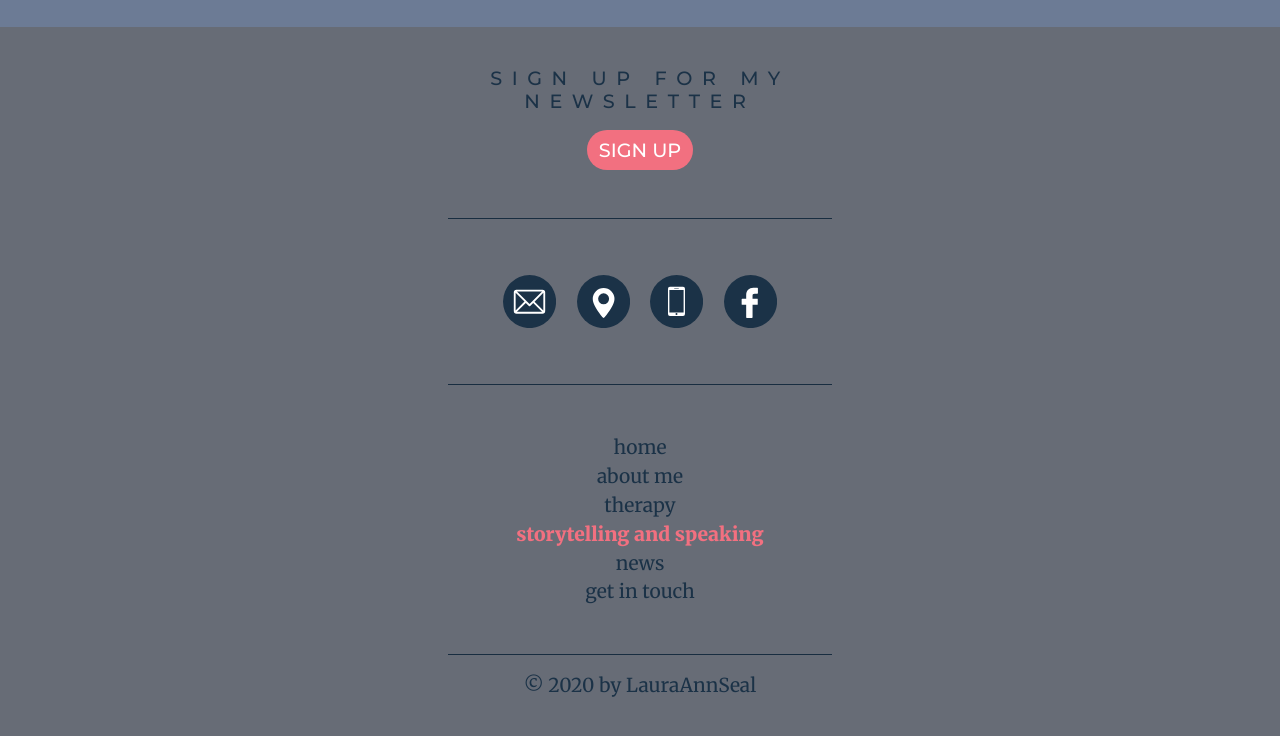
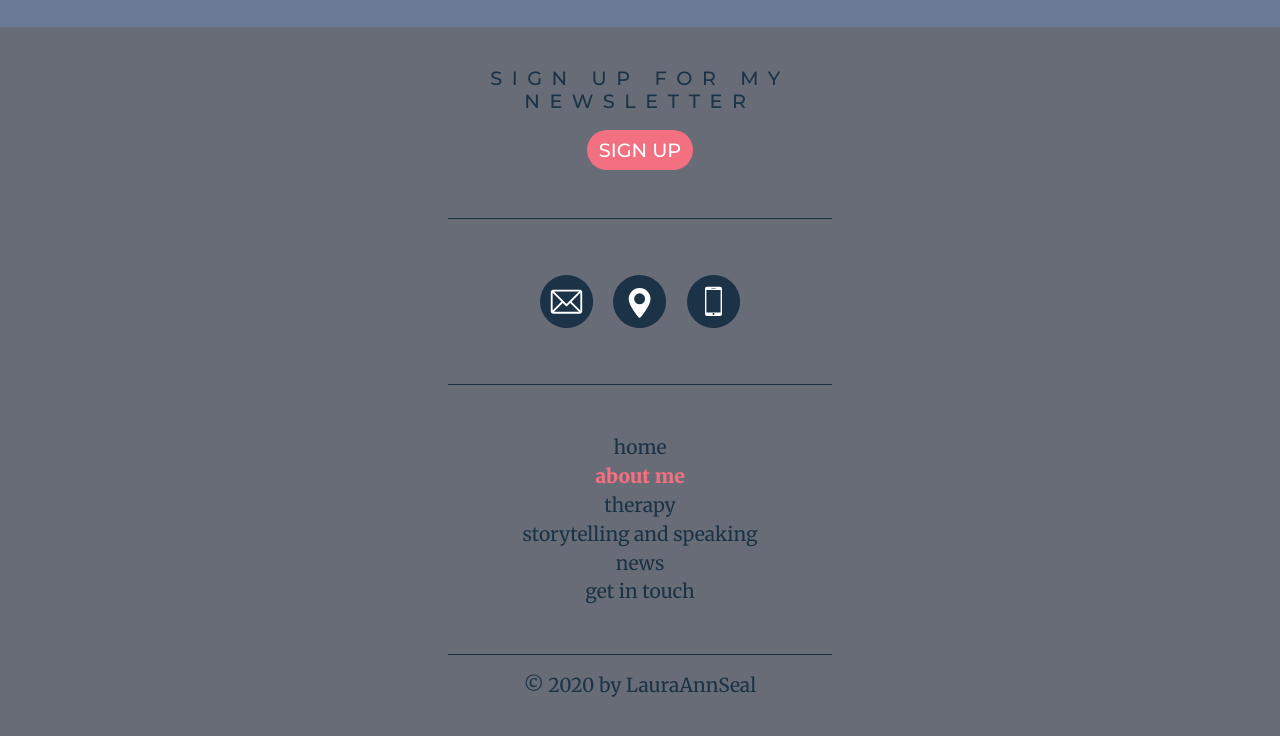
Before and after one commit to Littl3S3al/PaulBrowde, a plain HTML site: page storytelling.html in a window 1280 px wide. Shown: the part 2139-2875 px from the top of the page. Drawn offline with nearby package versions, Linux system fonts and the light colour scheme.

Commit message:
changed footer

```diff
--- a/scripts/navbar.js
+++ b/scripts/navbar.js
@@ -77,23 +77,3 @@ menuList.forEach(link => {
         };
     })
 });
-
-
-
-const emailIcon = document.querySelector("body > div.footer.grey.p-5.text-center > div.row.text-center.my-5 > div > div.col-xs-3.p-2.icon.email.d-inline-block");
-const locationIcon = document.querySelector("body > div.footer.grey.p-5.text-center > div.row.text-center.my-5 > div > div.col-xs-3.p-2.icon.location.d-inline-block")
-const phoneIcon = document.querySelector("body > div.footer.grey.p-5.text-center > div.row.text-center.my-5 > div > div.col-xs-3.p-2.icon.phone.d-inline-block")
-const facebookIcon = document.querySelector("body > div.footer.grey.p-5.text-center > div.row.text-center.my-5 > div > div.col-xs-3.p-2.icon.facebook.d-inline-block");
-
-emailIcon.addEventListener('click', () => {
-    window.open("mailto:pbrowde@mac.com", '_blank');
-});
-locationIcon.addEventListener('click', () => {
-    window.open("https://www.google.com/maps?ll=40.800375,-73.9719&z=17&t=m&hl=en&gl=ZA&mapclient=embed&q=865+West+End+Ave+New+York,+NY+10025+USA", '_blank');
-});
-phoneIcon.addEventListener('click', () => {
-    window.open('tel:212-678-0221')
-});
-facebookIcon.addEventListener('click', () => {
-    window.open('https://www.facebook.com/Paul-Browde-MD-1265896523584920/?ref=your_pages', '_blank')
-})
--- a/storytelling.html
+++ b/storytelling.html
@@ -332,18 +332,21 @@
         <!-- icons -->
         <div class="row text-center my-5">
             <div class="col-12 mx-auto">
+                <a href="mailto:info@paulbrowde.com" target="_blank">
                     <div class="col-xs-3 p-2 icon email d-inline-block">
                         <svg xmlns="http://www.w3.org/2000/svg" viewBox="0 0 124 124"><defs><style>.iconBG{fill:#1b3247;}.iconFill{fill:#fff;}</style></defs><title>email</title><g id="Layer_2" data-name="Layer 2"><g id="Layer_2-2" data-name="Layer 2"><circle class="iconBG" cx="62" cy="62" r="62"/><path class="iconFill" d="M92.06,34.34H31.65a6.45,6.45,0,0,0-6.44,6.44v43a6.45,6.45,0,0,0,6.44,6.44H92.06a6.45,6.45,0,0,0,6.44-6.44V40.78A6.46,6.46,0,0,0,92.06,34.34Zm-.89,4.3L62,67.82,32.56,38.64ZM29.5,82.84V41.65L50.18,62.16Zm3,3,20.69-20.7,7.26,7.19a2.15,2.15,0,0,0,3,0l7.07-7.07L91.17,85.88Zm61.67-3L73.62,62.26,94.21,41.67Z"/></g></g></svg>
                     </div>
+                </a>
+                <a href="https://www.google.com/maps/place/865+West+End+Ave,+New+York,+NY+10025,+USA/@40.7994222,-73.9713022,18.03z/data=!4m5!3m4!1s0x89c2f6258e6c0fd3:0xbc337a053817079f!8m2!3d40.7994084!4d-73.9705371" target="_blank">
                     <div class="col-xs-3 p-2 icon location d-inline-block">
                         <svg xmlns="http://www.w3.org/2000/svg" viewBox="0 0 124 124"><defs><style>.iconBG{fill:#1b3247;}.iconFill{fill:#fff;}</style></defs><title>location</title><g id="Layer_2" data-name="Layer 2"><g id="Layer_2-2" data-name="Layer 2"><circle class="iconBG" cx="62" cy="62" r="62"/><path class="iconFill" d="M62.14,30.22A25.39,25.39,0,0,0,36.78,55.58c0,17.35,22.69,42.83,23.66,43.91a2.29,2.29,0,0,0,3.4,0c1-1.08,23.66-26.56,23.66-43.91A25.39,25.39,0,0,0,62.14,30.22Zm0,38.12A12.76,12.76,0,1,1,74.9,55.58,12.77,12.77,0,0,1,62.14,68.34Z"/></g></g></svg>
                     </div>
+                </a>
+                <a href="tel:212-678-0221">
                     <div class="col-xs-3 p-2 icon phone d-inline-block">
                         <svg xmlns="http://www.w3.org/2000/svg" viewBox="0 0 124 124"><defs><style>.iconBG{fill:#1b3247;}.iconFill{fill:#fff;}</style></defs><title>phone</title><g id="Layer_2" data-name="Layer 2"><g id="Layer_2-2" data-name="Layer 2"><circle class="iconBG" cx="62" cy="62" r="62"/><path class="iconFill" d="M77.08,27.67H46.65A4.62,4.62,0,0,0,42,32.28v59a4.63,4.63,0,0,0,4.61,4.62H77.08a4.62,4.62,0,0,0,4.61-4.61v-59A4.62,4.62,0,0,0,77.08,27.67ZM57,31h9.73a.56.56,0,0,1,0,1.12H57A.56.56,0,0,1,57,31Zm4.87,62.63a2.31,2.31,0,1,1,2.3-2.31A2.3,2.3,0,0,1,61.87,93.62Zm16.61-6.23H45.25V35H78.48Z"/></g></g></svg>
                     </div>
-                <div class="col-xs-3 p-2 icon facebook d-inline-block">
-                    <svg xmlns="http://www.w3.org/2000/svg" viewBox="0 0 124 124"><defs><style>.iconBG{fill:#1b3247;}.iconFill{fill:#fff;}</style></defs><title>facebook</title><g id="Layer_2" data-name="Layer 2"><g id="Layer_2-2" data-name="Layer 2"><circle class="iconBG" cx="62" cy="62" r="62"/><path class="iconFill" d="M77.78,29.94H68.66c-10.24,0-16.86,6.79-16.86,17.3v8H42.64a1.43,1.43,0,0,0-1.44,1.43V68.2a1.43,1.43,0,0,0,1.44,1.43H51.8V98.8a1.43,1.43,0,0,0,1.44,1.43h12a1.43,1.43,0,0,0,1.43-1.43V69.63H77.35a1.43,1.43,0,0,0,1.43-1.43V56.64a1.47,1.47,0,0,0-.42-1,1.45,1.45,0,0,0-1-.42H66.63V48.44c0-3.25.77-4.9,5-4.9h6.14a1.43,1.43,0,0,0,1.43-1.43V31.38A1.43,1.43,0,0,0,77.78,29.94Z"/></g></g></svg>
-                </div>
+                </a>
             </div>
         </div>
         <!-- line -->
@@ -353,9 +356,9 @@
         <!-- links -->
         <div class="text-center footer-links my-5">
             <a href="index.html">home</a><br>
-            <a href="about">about me</a><br>
+            <a href="about.html" class="active">about me</a><br>
             <a href="therapy.html">therapy</a><br>
-            <a href="storytelling.html" class="active">storytelling and speaking</a><br>
+            <a href="storytelling.html">storytelling and speaking</a><br>
             <a href="news.html">news</a><br>
             <a href="contact.html">get in touch</a><br>
         </div>
```
Also changed, not shown: about.html (+6 -3 lines), article/holotropic-breath.html (+6 -3 lines), article/micro-affections.html (+6 -3 lines), article/power-of-nature.html (+6 -3 lines), article/why-stories.html (+6 -3 lines), contact.html (+9 -6 lines), couplesguide.html (+6 -3 lines), events.html (+6 -3 lines), index.html (+7 -4 lines), news.html (+6 -3 lines), therapy.html (+6 -3 lines). Lines whose indentation alone changed are shown as unchanged.
